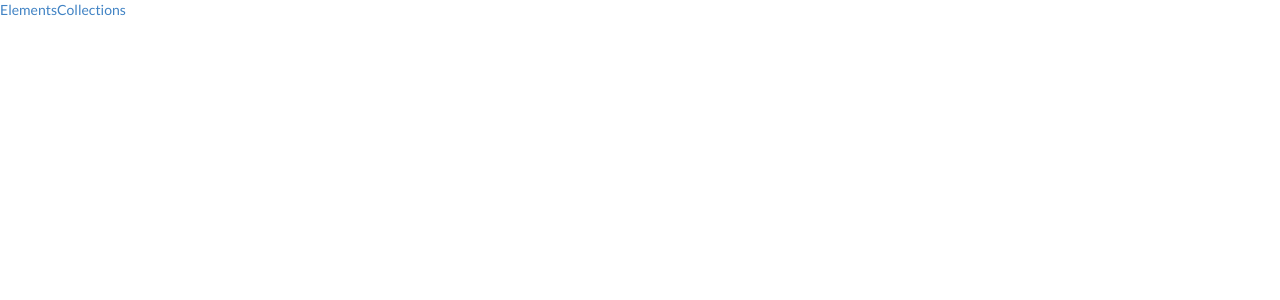
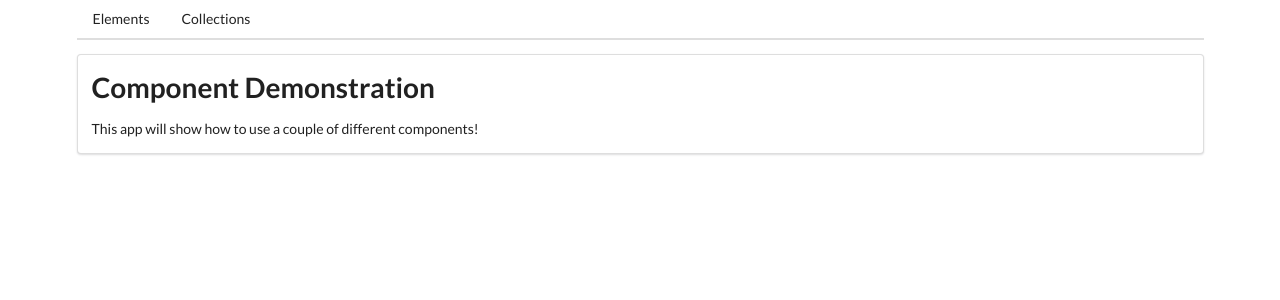
Before and after one commit to romanzimnik/Angular-Sample-Applications, an Angular app in the folder modules-and-routing-basics-application/: page / in a window 1280 px wide. Shown: the top 300 px of the page. Built offline with nearby package versions, Linux system fonts and the light colour scheme.

Commit message:
Home and NotFound Routes added; Routing Routes reordered

```diff
--- a/modules-and-routing-basics-application/src/app/app-routing.module.ts
+++ b/modules-and-routing-basics-application/src/app/app-routing.module.ts
@@ -1,7 +1,12 @@
 import { NgModule } from '@angular/core';
 import { Routes, RouterModule } from '@angular/router';
+import { HomeComponent } from './home/home.component';
+import { NotFoundComponent } from './not-found/not-found.component';
 
-const routes: Routes = [];
+const routes: Routes = [
+  { path: '', component: HomeComponent },
+  { path: '**', component: NotFoundComponent }
+];
 
 @NgModule({
   imports: [RouterModule.forRoot(routes)],
--- a/modules-and-routing-basics-application/src/app/app.component.html
+++ b/modules-and-routing-basics-application/src/app/app.component.html
@@ -1,3 +1,9 @@
-<a routerLink="/elements">Elements</a>
-<a routerLink="/collections">Collections</a>
-<router-outlet></router-outlet>
+<div class="ui container">
+    <div class="ui secondary pointing menu">
+        <a routerLink="/elements" routerLinkActive="active" class="item">Elements</a>
+        <a routerLink="/collections" routerLinkActive="active" class="item">Collections</a>
+    </div>
+    <div class="ui segment">
+        <router-outlet></router-outlet>
+    </div>
+</div>
--- /dev/null
+++ b/modules-and-routing-basics-application/src/app/home/home.component.html
@@ -0,0 +1,4 @@
+<h1>Component Demonstration</h1>
+<p>
+    This app will show how to use a couple of different components!
+</p>
--- /dev/null
+++ b/modules-and-routing-basics-application/src/app/home/home.component.ts
@@ -0,0 +1,15 @@
+import { Component, OnInit } from '@angular/core';
+
+@Component({
+  selector: 'app-home',
+  templateUrl: './home.component.html',
+  styleUrls: ['./home.component.css']
+})
+export class HomeComponent implements OnInit {
+
+  constructor() { }
+
+  ngOnInit(): void {
+  }
+
+}
--- /dev/null
+++ b/modules-and-routing-basics-application/src/app/not-found/not-found.component.html
@@ -0,0 +1 @@
+<h3>Oops...Page not found!</h3>
--- /dev/null
+++ b/modules-and-routing-basics-application/src/app/not-found/not-found.component.ts
@@ -0,0 +1,15 @@
+import { Component, OnInit } from '@angular/core';
+
+@Component({
+  selector: 'app-not-found',
+  templateUrl: './not-found.component.html',
+  styleUrls: ['./not-found.component.css']
+})
+export class NotFoundComponent implements OnInit {
+
+  constructor() { }
+
+  ngOnInit(): void {
+  }
+
+}
```
Also changed, not shown: modules-and-routing-basics-application/src/app/app.module.ts (+7 -3 lines), modules-and-routing-basics-application/src/app/home/home.component.css (added), modules-and-routing-basics-application/src/app/not-found/not-found.component.css (added), 2 other files (tests, documents, lock files or other folders).
